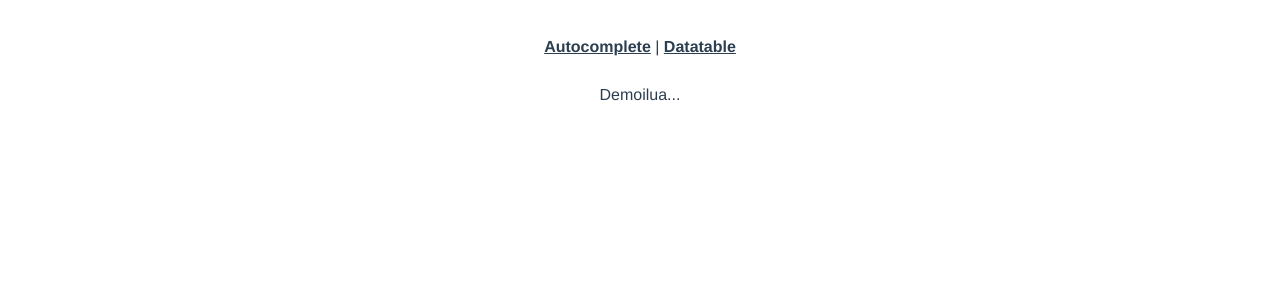
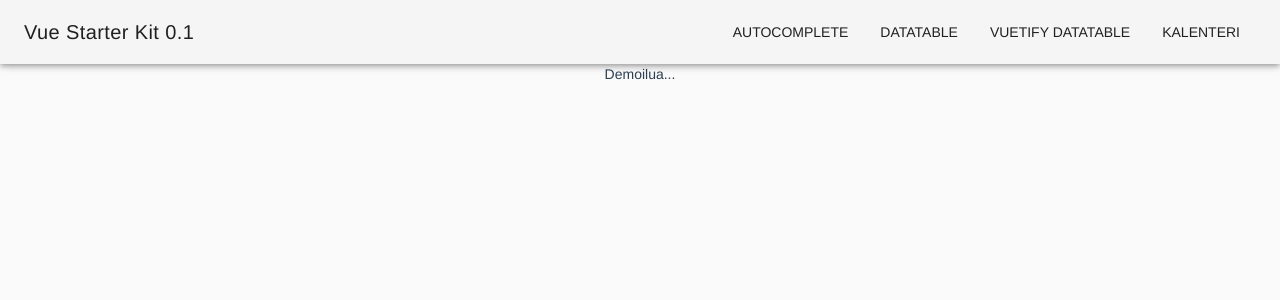
Before and after one commit to ziggt/vue-starter-kit, a Vue app in the folder demo/: page / in a window 1280 px wide. Shown: the top 300 px of the page. Built offline with nearby package versions, Linux system fonts and the light colour scheme.

Commit message:
Lisätty vuetify irjasto, jolla tehty uusi navbar , lisätty kalenterikomponentti sekä toisenlaista datatablea varten uusi sivu, jolle lisätty datatable jonka rivejä voi availla. Datatableen alustusta axios hakuun

```diff
--- a/demo/public/index.html
+++ b/demo/public/index.html
@@ -5,6 +5,7 @@
     <meta http-equiv="X-UA-Compatible" content="IE=edge">
     <meta name="viewport" content="width=device-width,initial-scale=1.0">
     <link rel="icon" href="<%= BASE_URL %>favicon.ico">
+     <link href='https://fonts.googleapis.com/css?family=Roboto:300,400,500,700|Material+Icons' rel="stylesheet">
     <title>demo</title>
   </head>
   <body>
--- a/demo/src/App.vue
+++ b/demo/src/App.vue
@@ -1,11 +1,32 @@
-<template>
+<!--
+  <template>
   <div id="app">
     <div id="nav">
       <router-link to="/autocompleteview">Autocomplete</router-link> |
-      <router-link to="/datatableview">Datatable</router-link>
+      <router-link to="/datatableview">Datatable</router-link> |
+      <router-link to="/vuetifydatatableview">Vuetify Datatable</router-link>
     </div>
     <router-view/>
   </div>
+</template>
+Vaihtoehtoinen nav bar
+-->
+<template>
+  <v-app>
+    <v-content>
+      <v-toolbar>
+        <v-toolbar-title>Vue Starter Kit 0.1</v-toolbar-title>
+        <v-spacer></v-spacer>
+        <v-toolbar-items class="hidden-sm-and-down">
+          <v-btn flat to="/autocompleteview">Autocomplete</v-btn>
+          <v-btn flat to="/datatableview">Datatable</v-btn>
+          <v-btn flat to="/vuetifydatatableview">Vuetify Datatable</v-btn>
+          <v-btn flat to="/kalenteriview">Kalenteri</v-btn>
+        </v-toolbar-items>
+      </v-toolbar>
+      <router-view />
+    </v-content>
+  </v-app>
 </template>
 
 <style>
--- a/demo/src/main.js
+++ b/demo/src/main.js
@@ -2,6 +2,12 @@ import Vue from 'vue'
 import App from './App.vue'
 import router from './router'
 
+//MIT Lisenssi https://github.com/vuetifyjs/vuetify
+import Vuetify from 'vuetify'
+import 'vuetify/dist/vuetify.min.css'
+
+
+Vue.use(Vuetify)
 Vue.config.productionTip = false
 
 new Vue({
--- a/demo/src/router.js
+++ b/demo/src/router.js
@@ -22,6 +22,16 @@ export default new Router({
       path: '/datatableview',
       name: 'datatableview',
       component: () => import('./views/DatatableView.vue')
+    },
+    {
+      path: '/vuetifydatatableview',
+      name: 'vuetifydatatableview',
+      component: () => import('./views/VuetifyDatatableView.vue')
+    },
+     {
+      path: '/kalenteriview',
+      name: 'kalenteriview',
+      component: () => import('./views/KalenteriView.vue')
     }
   ]
 })
```
Also changed, not shown: demo/package.json (+6 -1 lines), 1 other file (tests, documents, lock files or other folders).
